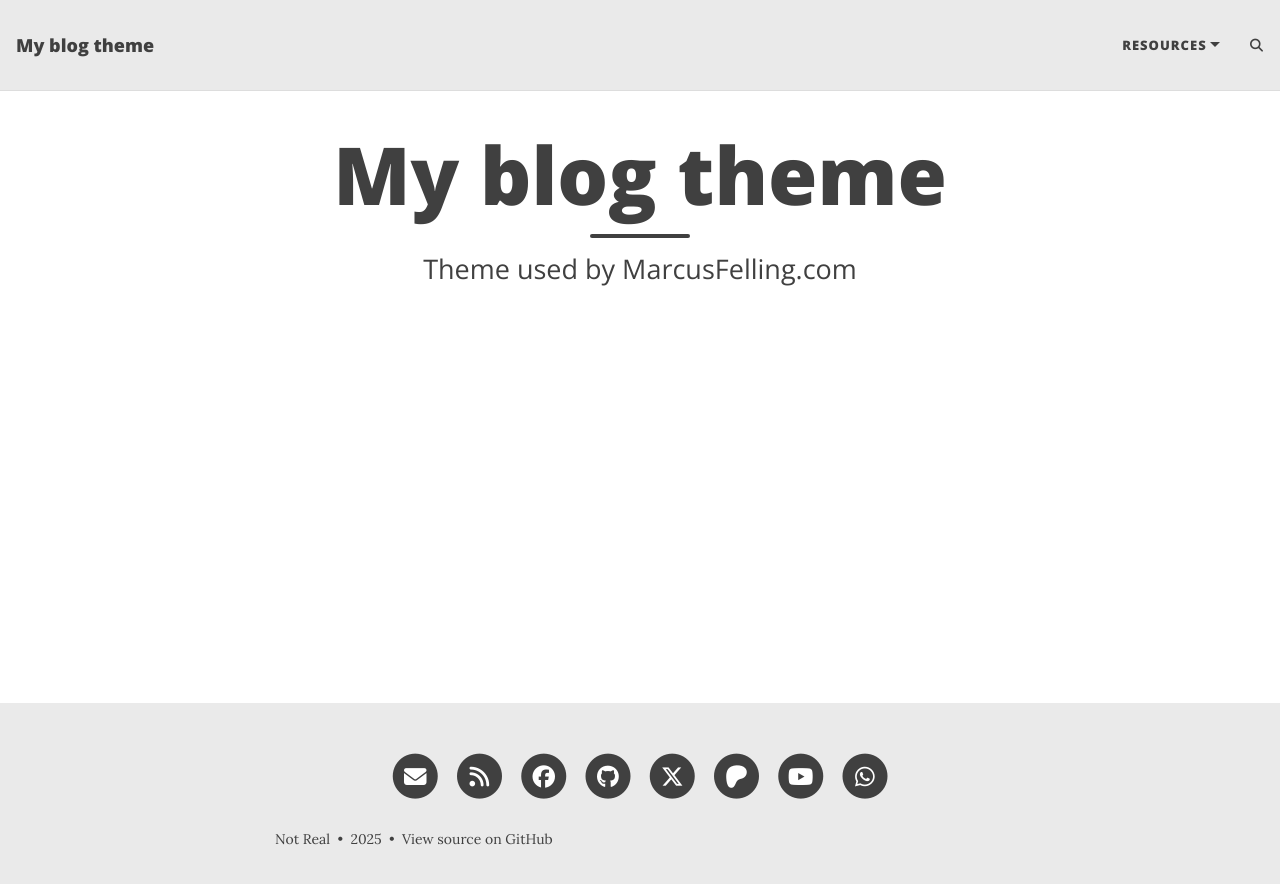
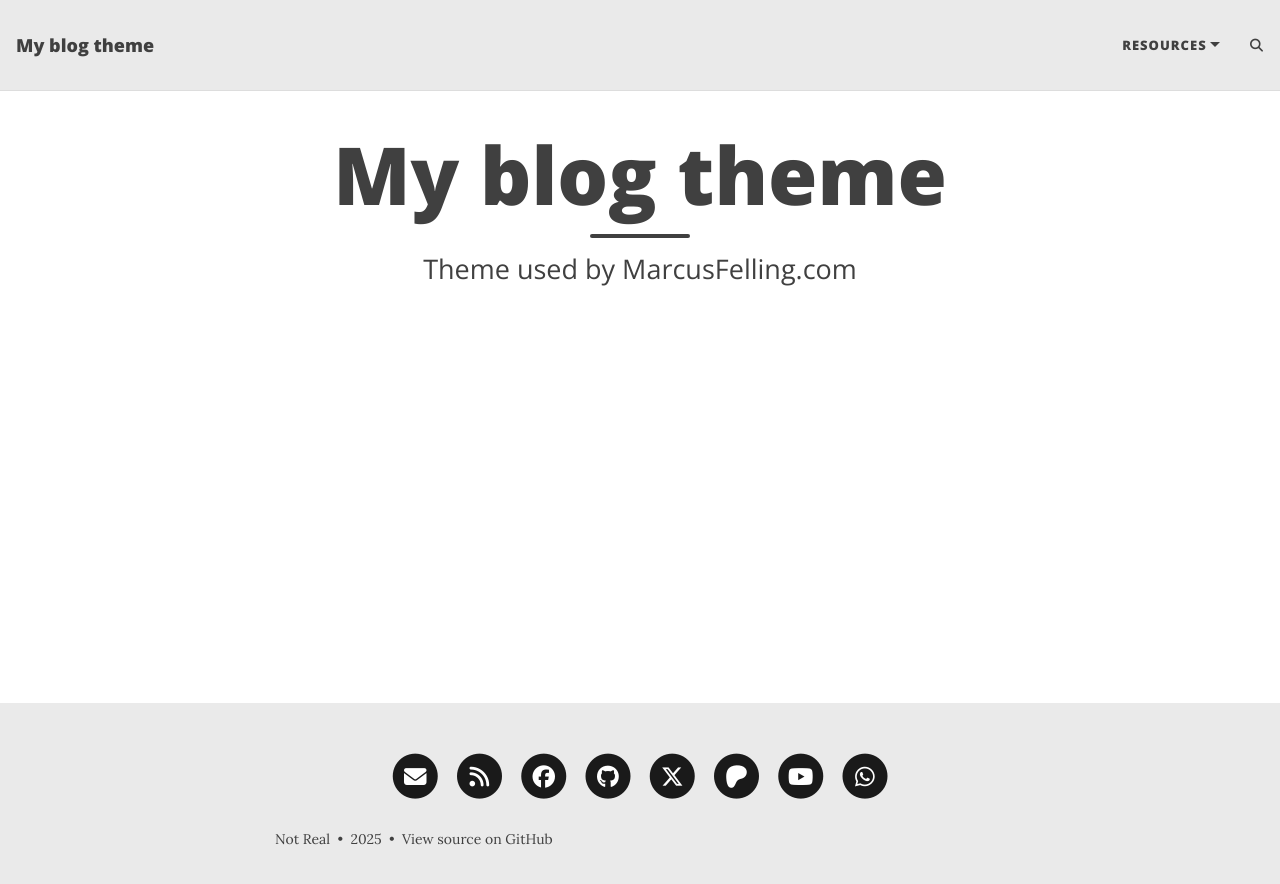
Before and after one commit to MarcusFelling/blog-theme, a Jekyll site: the page built from index.html, in a window 1280 px wide. Shown: the top 884 px of the page. Built offline with Jekyll 4.4.1, drawn with Linux system fonts in a browser that asks for light colours; the list of posts is cut into pages by our own code; comment, search, counter and statistics services are not loaded.

Commit message:
add conditional for dark mode

```diff
--- a/_includes/social-networks-links.html
+++ b/_includes/social-networks-links.html
@@ -5,7 +5,7 @@
   <li class="list-inline-item">
     <a href="{{ '/feed.xml' | relative_url }}" title="RSS">
       <span class="fa-stack fa-lg" aria-hidden="true">
-        <i class="fas fa-circle fa-stack-2x"></i>
+       <i class="fas fa-circle fa-stack-2x" style="color: var(--text-background-color, #1a1a1a); opacity: var(--circle-opacity, 1);"></i>
         <i class="fas fa-rss fa-stack-1x fa-inverse"></i>
       </span>
       <span class="sr-only">RSS</span>
@@ -15,7 +15,7 @@
   <li class="list-inline-item">
     <a href="mailto:{{ network[1] }}" title="Email me">
       <span class="fa-stack fa-lg" aria-hidden="true">
-        <i class="fas fa-circle fa-stack-2x"></i>
+       <i class="fas fa-circle fa-stack-2x" style="color: var(--text-background-color, #1a1a1a); opacity: var(--circle-opacity, 1);"></i>
         <i class="fas fa-envelope fa-stack-1x fa-inverse"></i>
       </span>
       <span class="sr-only">Email me</span>
@@ -28,7 +28,7 @@
       title="Schedule a meeting with me"
     >
       <span class="fa-stack fa-lg" aria-hidden="true">
-        <i class="fas fa-circle fa-stack-2x"></i>
+       <i class="fas fa-circle fa-stack-2x" style="color: var(--text-background-color, #1a1a1a); opacity: var(--circle-opacity, 1);"></i>
         <i class="fas fa-calendar-check fa-stack-1x fa-inverse"></i>
       </span>
       <span class="sr-only">Schedule a meeting with me</span>
@@ -38,7 +38,7 @@
   <li class="list-inline-item">
     <a href="https://www.facebook.com/{{ network[1] }}" title="Facebook">
       <span class="fa-stack fa-lg" aria-hidden="true">
-        <i class="fas fa-circle fa-stack-2x"></i>
+       <i class="fas fa-circle fa-stack-2x" style="color: var(--text-background-color, #1a1a1a); opacity: var(--circle-opacity, 1);"></i>
         <i class="fab fa-facebook fa-stack-1x fa-inverse"></i>
       </span>
       <span class="sr-only">Facebook</span>
@@ -48,7 +48,7 @@
   <li class="list-inline-item">
     <a href="https://t.me/{{ network[1] }}" title="Telegram">
       <span class="fa-stack fa-lg" aria-hidden="true">
-        <i class="fas fa-circle fa-stack-2x"></i>
+       <i class="fas fa-circle fa-stack-2x" style="color: var(--text-background-color, #1a1a1a); opacity: var(--circle-opacity, 1);"></i>
         <i class="fab fa-telegram-plane fa-stack-1x fa-inverse"></i>
       </span>
       <span class="sr-only">Telegram</span>
@@ -58,7 +58,7 @@
   <li class="list-inline-item">
     <a href="https://wa.me/{{ network[1] }}" title="Whatsapp">
       <span class="fa-stack fa-lg" aria-hidden="true">
-        <i class="fas fa-circle fa-stack-2x"></i>
+       <i class="fas fa-circle fa-stack-2x" style="color: var(--text-background-color, #1a1a1a); opacity: var(--circle-opacity, 1);"></i>
         <i class="fab fa-whatsapp fa-stack-1x fa-inverse"></i>
       </span>
       <span class="sr-only">Whatsapp</span>
@@ -68,7 +68,7 @@
   <li class="list-inline-item">
     <a href="https://github.com/{{ network[1] }}" title="GitHub">
       <span class="fa-stack fa-lg" aria-hidden="true">
-        <i class="fas fa-circle fa-stack-2x"></i>
+        <i class="fas fa-circle fa-stack-2x" style="color: var(--text-background-color, #1a1a1a); opacity: var(--circle-opacity, 1);"></i>
         <i class="fab fa-github fa-stack-1x fa-inverse"></i>
       </span>
       <span class="sr-only">GitHub</span>
@@ -78,7 +78,7 @@
   <li class="list-inline-item">
     <a href="https://gitlab.com/{{ network[1] }}" title="GitLab">
       <span class="fa-stack fa-lg" aria-hidden="true">
-        <i class="fas fa-circle fa-stack-2x"></i>
+       <i class="fas fa-circle fa-stack-2x" style="color: var(--text-background-color, #1a1a1a); opacity: var(--circle-opacity, 1);"></i>
         <i class="fab fa-gitlab fa-stack-1x fa-inverse"></i>
       </span>
       <span class="sr-only">GitLab</span>
@@ -88,7 +88,7 @@
   <li class="list-inline-item">
     <a href="https://twitter.com/{{ network[1] }}" title="X (Twitter)">
       <span class="fa-stack fa-lg" aria-hidden="true">
-        <i class="fas fa-circle fa-stack-2x"></i>
+       <i class="fas fa-circle fa-stack-2x" style="color: var(--text-background-color, #1a1a1a); opacity: var(--circle-opacity, 1);"></i>
         <i class="fab fa-x-twitter fa-stack-1x fa-inverse"></i>
       </span>
       <span class="sr-only">X (Twitter)</span>
@@ -104,7 +104,7 @@
       title="Reddit"
     >
       <span class="fa-stack fa-lg" aria-hidden="true">
-        <i class="fas fa-circle fa-stack-2x"></i>
+       <i class="fas fa-circle fa-stack-2x" style="color: var(--text-background-color, #1a1a1a); opacity: var(--circle-opacity, 1);"></i>
         <i class="fab fa-reddit fa-stack-1x fa-inverse"></i>
       </span>
       <span class="sr-only">Reddit</span>
@@ -114,7 +114,7 @@
   <li class="list-inline-item">
     <a href="https://linkedin.com/in/{{ network[1] }}" title="LinkedIn">
       <span class="fa-stack fa-lg" aria-hidden="true">
-        <i class="fas fa-circle fa-stack-2x"></i>
+       <i class="fas fa-circle fa-stack-2x" style="color: var(--text-background-color, #1a1a1a); opacity: var(--circle-opacity, 1);"></i>
         <i class="fab fa-linkedin fa-stack-1x fa-inverse"></i>
       </span>
       <span class="sr-only">LinkedIn</span>
@@ -124,7 +124,7 @@
   <li class="list-inline-item">
     <a href="https://www.xing.com/profile/{{ network[1] }}" title="Xing">
       <span class="fa-stack fa-lg" aria-hidden="true">
-        <i class="fas fa-circle fa-stack-2x"></i>
+       <i class="fas fa-circle fa-stack-2x" style="color: var(--text-background-color, #1a1a1a); opacity: var(--circle-opacity, 1);"></i>
         <i class="fab fa-xing fa-stack-1x fa-inverse"></i>
       </span>
       <span class="sr-only">Xing</span>
@@ -137,7 +137,7 @@
       title="StackOverflow"
     >
       <span class="fa-stack fa-lg" aria-hidden="true">
-        <i class="fas fa-circle fa-stack-2x"></i>
+       <i class="fas fa-circle fa-stack-2x" style="color: var(--text-background-color, #1a1a1a); opacity: var(--circle-opacity, 1);"></i>
         <i class="fab fa-stack-overflow fa-stack-1x fa-inverse"></i>
       </span>
       <span class="sr-only">StackOverflow</span>
@@ -147,7 +147,7 @@
   <li class="list-inline-item">
     <a href="https://www.snapchat.com/add/{{ network[1] }}" title="Snapchat">
       <span class="fa-stack fa-lg" aria-hidden="true">
-        <i class="fas fa-circle fa-stack-2x"></i>
+       <i class="fas fa-circle fa-stack-2x" style="color: var(--text-background-color, #1a1a1a); opacity: var(--circle-opacity, 1);"></i>
         <i class="fab fa-snapchat-ghost fa-stack-1x fa-inverse"></i>
       </span>
       <span class="sr-only">Snapchat</span>
@@ -157,7 +157,7 @@
   <li class="list-inline-item">
     <a href="https://www.instagram.com/{{ network[1] }}" title="Instagram">
       <span class="fa-stack fa-lg" aria-hidden="true">
-        <i class="fas fa-circle fa-stack-2x"></i>
+       <i class="fas fa-circle fa-stack-2x" style="color: var(--text-background-color, #1a1a1a); opacity: var(--circle-opacity, 1);"></i>
         <i class="fab fa-instagram fa-stack-1x fa-inverse"></i>
       </span>
       <span class="sr-only">Instagram</span>
@@ -167,7 +167,7 @@
   <li class="list-inline-item">
     <a href="https://www.youtube.com/{{ network[1] }}" title="YouTube">
       <span class="fa-stack fa-lg" aria-hidden="true">
-        <i class="fas fa-circle fa-stack-2x"></i>
+       <i class="fas fa-circle fa-stack-2x" style="color: var(--text-background-color, #1a1a1a); opacity: var(--circle-opacity, 1);"></i>
         <i class="fab fa-youtube fa-stack-1x fa-inverse"></i>
       </span>
       <span class="sr-only">YouTube</span>
@@ -177,7 +177,7 @@
   <li class="list-inline-item">
     <a href="https://open.spotify.com/user/{{ network[1] }}" title="Spotify">
       <span class="fa-stack fa-lg" aria-hidden="true">
-        <i class="fas fa-circle fa-stack-2x"></i>
+       <i class="fas fa-circle fa-stack-2x" style="color: var(--text-background-color, #1a1a1a); opacity: var(--circle-opacity, 1);"></i>
         <i class="fab fa-spotify fa-stack-1x fa-inverse"></i>
       </span>
       <span class="sr-only">Spotify</span>
@@ -187,7 +187,7 @@
   <li class="list-inline-item">
     <a href="tel:{{ network[1] }}" title="Phone">
       <span class="fa-stack fa-lg" aria-hidden="true">
-        <i class="fas fa-circle fa-stack-2x"></i>
+       <i class="fas fa-circle fa-stack-2x" style="color: var(--text-background-color, #1a1a1a); opacity: var(--circle-opacity, 1);"></i>
         <i class="fas fa-phone fa-stack-1x fa-inverse"></i>
       </span>
       <span class="sr-only">Phone</span>
@@ -197,7 +197,7 @@
   <li class="list-inline-item">
     <a href="https://steamcommunity.com/id/{{ network[1] }}" title="Steam">
       <span class="fa-stack fa-lg" aria-hidden="true">
-        <i class="fas fa-circle fa-stack-2x"></i>
+       <i class="fas fa-circle fa-stack-2x" style="color: var(--text-background-color, #1a1a1a); opacity: var(--circle-opacity, 1);"></i>
         <i class="fab fa-steam fa-stack-1x fa-inverse"></i>
       </span>
       <span class="sr-only">Steam</span>
@@ -207,7 +207,7 @@
   <li class="list-inline-item">
     <a href="https://www.twitch.tv/{{ network[1] }}" title="Twitch">
       <span class="fa-stack fa-lg" aria-hidden="true">
-        <i class="fas fa-circle fa-stack-2x"></i>
+       <i class="fas fa-circle fa-stack-2x" style="color: var(--text-background-color, #1a1a1a); opacity: var(--circle-opacity, 1);"></i>
         <i class="fab fa-twitch fa-stack-1x fa-inverse"></i>
       </span>
       <span class="sr-only">Twitch</span>
@@ -217,7 +217,7 @@
   <li class="list-inline-item">
     <a href="https://yelp.com/{{ network[1] }}" title="Yelp">
       <span class="fa-stack fa-lg" aria-hidden="true">
-        <i class="fas fa-circle fa-stack-2x"></i>
+       <i class="fas fa-circle fa-stack-2x" style="color: var(--text-background-color, #1a1a1a); opacity: var(--circle-opacity, 1);"></i>
         <i class="fab fa-yelp fa-stack-1x fa-inverse"></i>
       </span>
       <span class="sr-only">Yelp</span>
@@ -227,7 +227,7 @@
   <li class="list-inline-item">
     <a rel="me" href="https://{{ network[1] }}" title="Mastodon">
       <span class="fa-stack fa-lg" aria-hidden="true">
-        <i class="fas fa-circle fa-stack-2x"></i>
+       <i class="fas fa-circle fa-stack-2x" style="color: var(--text-background-color, #1a1a1a); opacity: var(--circle-opacity, 1);"></i>
         <i class="fab fa-mastodon fa-stack-1x fa-inverse"></i>
       </span>
       <span class="sr-only">Mastodon</span>
@@ -241,7 +241,7 @@
       title="Bluesky"
     >
       <span class="fa-stack fa-lg" aria-hidden="true">
-        <i class="fas fa-circle fa-stack-2x"></i>
+       <i class="fas fa-circle fa-stack-2x" style="color: var(--text-background-color, #1a1a1a); opacity: var(--circle-opacity, 1);"></i>
         <i class="fas fa-brands fa-bluesky fa-stack-1x fa-inverse"></i>
       </span>
       <span class="sr-only">Bluesky</span>
@@ -251,7 +251,7 @@
   <li class="list-inline-item">
     <a href="https://orcid.org/{{ network[1] }}" title="ORCID">
       <span class="fa-stack fa-lg" aria-hidden="true">
-        <i class="fas fa-circle fa-stack-2x"></i>
+       <i class="fas fa-circle fa-stack-2x" style="color: var(--text-background-color, #1a1a1a); opacity: var(--circle-opacity, 1);"></i>
         <i class="fab fa-orcid fa-stack-1x fa-inverse"></i>
       </span>
       <span class="sr-only">ORCID</span>
@@ -264,7 +264,7 @@
       title="Google Scholar"
     >
       <span class="fa-stack fa-lg" aria-hidden="true">
-        <i class="fas fa-circle fa-stack-2x"></i>
+       <i class="fas fa-circle fa-stack-2x" style="color: var(--text-background-color, #1a1a1a); opacity: var(--circle-opacity, 1);"></i>
         <i class="fa fa-graduation-cap fa-stack-1x fa-inverse"></i>
       </span>
       <span class="sr-only">Google Scholar</span>
@@ -274,7 +274,7 @@
   <li class="list-inline-item">
     <a href="https://patreon.com/{{ network[1] }}" title="Patreon">
       <span class="fa-stack fa-lg" aria-hidden="true">
-        <i class="fas fa-circle fa-stack-2x"></i>
+       <i class="fas fa-circle fa-stack-2x" style="color: var(--text-background-color, #1a1a1a); opacity: var(--circle-opacity, 1);"></i>
         <i class="fab fa-patreon fa-stack-1x fa-inverse"></i>
       </span>
       <span class="sr-only">Patreon</span>
@@ -284,7 +284,7 @@
   <li class="list-inline-item">
     <a href="https://medium.com/@{{ network[1] }}" title="Medium">
       <span class="fa-stack fa-lg" aria-hidden="true">
-        <i class="fas fa-circle fa-stack-2x"></i>
+       <i class="fas fa-circle fa-stack-2x" style="color: var(--text-background-color, #1a1a1a); opacity: var(--circle-opacity, 1);"></i>
         <i class="fab fa-medium fa-stack-1x fa-inverse"></i>
       </span>
       <span class="sr-only">Medium</span>
@@ -294,7 +294,7 @@
   <li class="list-inline-item">
     <a href="https://{{ network[1] }}.itch.io/" title="Itchio">
       <span class="fa-stack fa-lg" aria-hidden="true">
-        <i class="fas fa-circle fa-stack-2x"></i>
+       <i class="fas fa-circle fa-stack-2x" style="color: var(--text-background-color, #1a1a1a); opacity: var(--circle-opacity, 1);"></i>
         <i class="fab fa-itch-io fa-stack-1x fa-inverse"></i>
       </span>
       <span class="sr-only">Itchio</span>
@@ -310,7 +310,7 @@
       title="Discord"
     >
       <span class="fa-stack fa-lg" aria-hidden="true">
-        <i class="fas fa-circle fa-stack-2x"></i>
+       <i class="fas fa-circle fa-stack-2x" style="color: var(--text-background-color, #1a1a1a); opacity: var(--circle-opacity, 1);"></i>
         <i class="fab fa-discord fa-stack-1x fa-inverse"></i>
       </span>
       <span class="sr-only">Discord</span>
@@ -320,7 +320,7 @@
   <li class="list-inline-item">
     <a href="https://www.kaggle.com/{{ network[1] }}" title="Kaggle">
       <span class="fa-stack fa-lg" aria-hidden="true">
-        <i class="fas fa-circle fa-stack-2x"></i>
+       <i class="fas fa-circle fa-stack-2x" style="color: var(--text-background-color, #1a1a1a); opacity: var(--circle-opacity, 1);"></i>
         <i class="fab fa-kaggle fa-stack-1x fa-inverse"></i>
       </span>
       <span class="sr-only">Kaggle</span>
@@ -330,7 +330,7 @@
   <li class="list-inline-item">
     <a href="https://www.hackerrank.com/{{ network[1] }}" title="Hackerrank">
       <span class="fa-stack fa-lg" aria-hidden="true">
-        <i class="fas fa-circle fa-stack-2x"></i>
+       <i class="fas fa-circle fa-stack-2x" style="color: var(--text-background-color, #1a1a1a); opacity: var(--circle-opacity, 1);"></i>
         <i class="fab fa-hackerrank fa-stack-1x fa-inverse"></i>
       </span>
       <span class="sr-only">Hackerrank</span>
@@ -340,7 +340,7 @@
   <li class="list-inline-item">
     <a href="https://untappd.com/user/{{ network[1] }}" title="Untappd">
       <span class="fa-stack fa-lg" aria-hidden="true">
-        <i class="fas fa-circle fa-stack-2x"></i>
+       <i class="fas fa-circle fa-stack-2x" style="color: var(--text-background-color, #1a1a1a); opacity: var(--circle-opacity, 1);"></i>
         <i class="fab fa-untappd fa-stack-1x fa-inverse"></i>
       </span>
       <span class="sr-only">Untappd</span>
```
